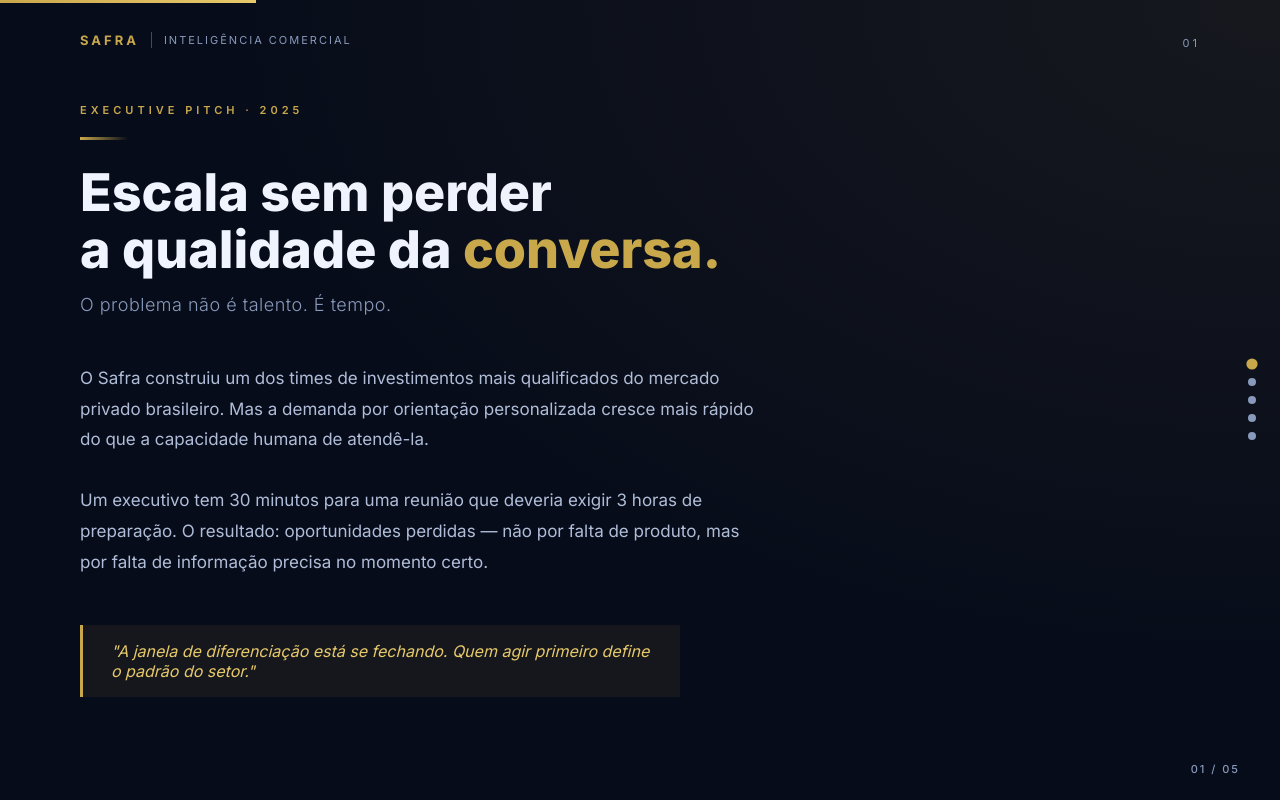
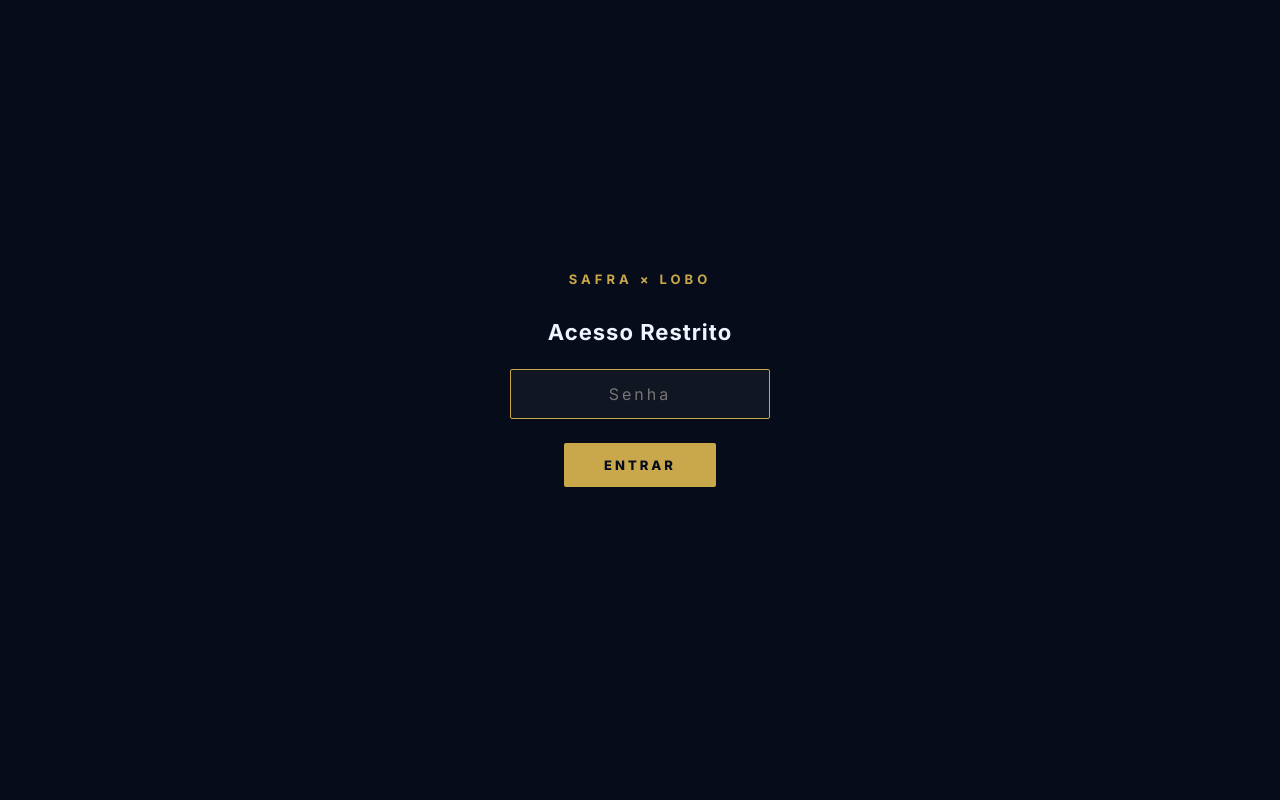
Before and after one commit to decomontenegro/safra-pitch, a plain HTML site: page index.html in a window 1280 px wide. Shown: the top 800 px of the page. Drawn offline with Linux system fonts and the light colour scheme.

Commit message:
🔒 Adiciona tela de senha (safra)

```diff
--- a/index.html
+++ b/index.html
@@ -461,6 +461,59 @@
   }
 </style>
 </head>
+<style>
+  #gate {
+    position: fixed; inset: 0; z-index: 9999;
+    background: #070c1a;
+    display: flex; align-items: center; justify-content: center;
+    flex-direction: column; gap: 24px;
+  }
+  #gate.hidden { display: none; }
+  .gate-logo { font-size: 13px; font-weight: 700; letter-spacing: 4px; color: #c9a84c; text-transform: uppercase; margin-bottom: 8px; }
+  .gate-title { font-size: 22px; font-weight: 700; color: #f0f4ff; letter-spacing: 1px; }
+  .gate-input {
+    padding: 14px 20px; border: 1px solid rgba(201,168,76,0.3);
+    background: rgba(255,255,255,0.04); color: #f0f4ff;
+    font-size: 16px; font-family: inherit; letter-spacing: 3px;
+    outline: none; width: 260px; text-align: center;
+    border-radius: 2px; transition: border 0.2s;
+  }
+  .gate-input:focus { border-color: #c9a84c; }
+  .gate-btn {
+    padding: 14px 40px; background: #c9a84c; color: #070c1a;
+    font-size: 13px; font-weight: 800; letter-spacing: 3px;
+    text-transform: uppercase; border: none; cursor: pointer;
+    font-family: inherit; border-radius: 2px; transition: opacity 0.2s;
+  }
+  .gate-btn:hover { opacity: 0.85; }
+  .gate-error { font-size: 13px; color: #e05555; letter-spacing: 1px; min-height: 18px; }
+</style>
+
+<div id="gate">
+  <div class="gate-logo">Safra × Lobo</div>
+  <div class="gate-title">Acesso Restrito</div>
+  <input class="gate-input" id="gateInput" type="password" placeholder="Senha" autofocus />
+  <button class="gate-btn" onclick="checkGate()">Entrar</button>
+  <div class="gate-error" id="gateError"></div>
+</div>
+
+<script>
+  function checkGate() {
+    const val = document.getElementById('gateInput').value.trim().toLowerCase();
+    if (val === 'safra') {
+      document.getElementById('gate').classList.add('hidden');
+    } else {
+      const err = document.getElementById('gateError');
+      err.textContent = 'Senha incorreta.';
+      document.getElementById('gateInput').value = '';
+      setTimeout(() => err.textContent = '', 2000);
+    }
+  }
+  document.getElementById('gateInput').addEventListener('keydown', e => {
+    if (e.key === 'Enter') checkGate();
+  });
+</script>
+
 <body>
 
 <div id="progress-bar"></div>
```
